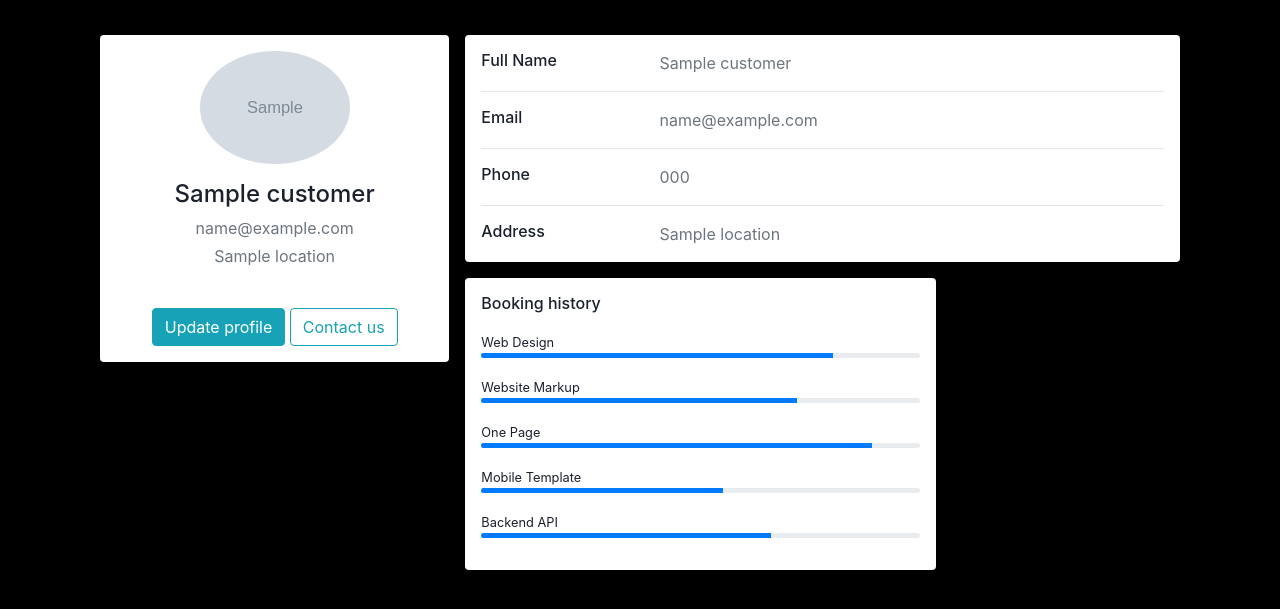
After one commit to rafu01/cse370-project, a Django app: template showroom/templates/profile.html in a window 1280 px wide. The commit adds this page. Shown: the top 609 px of the page. Run offline with Django 3.2, Linux system fonts and the light colour scheme; the template is opened without the code that fills it: most values are stand-ins (such as "Sample title", 1, 10 or a date in 2020); grey boxes marked "Sample" are stand-in pictures; some libraries are stand-ins or nearby versions.

Commit message:
added profile page

```diff
--- a/showroom/templates/navbar.html
+++ b/showroom/templates/navbar.html
@@ -50,7 +50,7 @@
                     <li id="navbar" class="nav-item"><a style="color: white; padding: 10px; text-decoration: none;" href="{% url 'accessories' %}">Accessories</a></li>
                     {% if user.is_authenticated %}
                         <!-- <li id="navbar" class="nav-item"><img style="border-radius: 40px; height: 40px;  width: 40px" src="{{customer.profile_pic}}" alt=""></li> -->
-                        <li id="navbar" class="nav-item"><a style="color: white; padding: 10px; text-decoration: none;">{{customer.name}}</a></li>
+                        <li id="navbar" class="nav-item"><a href="{% url 'profile' %}" style="color: white; padding: 10px; text-decoration: none;">{{customer.name}}</a></li>
                         <li id="navbar" class="nav-item"><form action="logout" method="POST">{% csrf_token %}<a style="color: white; padding: 10px; text-decoration: none;" href="{% url 'logout' %}">Logout</a></form></li>
                     {% else %}
                         <li id="navbar" class="nav-item"><a style="color: white; padding: 10px; text-decoration: none;" href="{% url 'signup' %}">Sign Up</a></li>
--- /dev/null
+++ b/showroom/templates/profile.html
@@ -0,0 +1,119 @@
+{% load static %}
+<!DOCTYPE html>
+<html lang="en">
+<head>
+    <meta charset="utf-8">
+    <!--  This file has been downloaded from bootdey.com    @bootdey on twitter -->
+    <!--  All snippets are MIT license http://bootdey.com/license -->
+    <title>User profile</title>
+    <meta name="viewport" content="width=device-width, initial-scale=1">
+    <link href="http://netdna.bootstrapcdn.com/bootstrap/4.4.1/css/bootstrap.min.css" rel="stylesheet">
+    <link rel="stylesheet" href="{% static 'css/profilecss.css' %}">
+
+</head>
+<body>
+<div class="container">
+    <div class="main-body">
+          <div class="row gutters-sm">
+            <div class="col-md-4 mb-3">
+              <div class="card">
+                <div class="card-body">
+                  <div class="d-flex flex-column align-items-center text-center">
+                    <img src="{{customer.profile_img}}" alt="Admin" class="rounded-circle" width="150">
+                    <div class="mt-3">
+                      <h4>{{customer.name}}</h4>
+                      <p class="text-secondary mb-1">{{customer.email}}</p>
+                      {% if customer.location is not None %}
+                        <p class="text-muted font-size-sm">{{customer.location}}</p>
+                        {% endif %}
+                        <br>
+                      <button class="btn btn-info">Update profile</button>
+                      <button class="btn btn-outline-info">Contact us</button>
+                    </div>
+                  </div>
+                </div>
+              </div>
+            </div>
+            <div class="col-md-8">
+              <div class="card mb-3">
+                <div class="card-body">
+                  <div class="row">
+                    <div class="col-sm-3">
+                      <h6 class="mb-0">Full Name</h6>
+                    </div>
+                    <div class="col-sm-9 text-secondary">
+                        {{customer.name}}
+                    </div>
+                  </div>
+                  <hr>
+                  <div class="row">
+                    <div class="col-sm-3">
+                      <h6 class="mb-0">Email</h6>
+                    </div>
+                    <div class="col-sm-9 text-secondary">
+                        {{customer.email}}
+                    </div>
+                  </div>
+                  <hr>
+                  <div class="row">
+                    <div class="col-sm-3">
+                      <h6 class="mb-0">Phone</h6>
+                    </div>
+                    <div class="col-sm-9 text-secondary">
+                      {{customer.phone}}
+                    </div>
+                  </div>
+                  <hr>
+                  <div class="row">
+                    <div class="col-sm-3">
+                      <h6 class="mb-0">Address</h6>
+                    </div>
+                    {% if customer.location is not None%}
+                        <div class="col-sm-9 text-secondary">{{customer.location}}</div>
+                    {% else %}
+                        <div class="col-sm-9 text-secondary">Not provided yet</div>
+                    {% endif %}
+                  </div>
+                </div>
+              </div>
+              <div class="row gutters-sm">
+                <div class="col-sm-8 mb-3">
+                  <div class="card h-100">
+                    <div class="card-body">
+                      <h6 class="d-flex align-items-center mb-3">Booking history</h6>
+                      <small>Web Design</small>
+                      <div class="progress mb-3" style="height: 5px">
+                        <div class="progress-bar bg-primary" role="progressbar" style="width: 80%" aria-valuenow="80" aria-valuemin="0" aria-valuemax="100"></div>
+                      </div>
+                      <small>Website Markup</small>
+                      <div class="progress mb-3" style="height: 5px">
+                        <div class="progress-bar bg-primary" role="progressbar" style="width: 72%" aria-valuenow="72" aria-valuemin="0" aria-valuemax="100"></div>
+                      </div>
+                      <small>One Page</small>
+                      <div class="progress mb-3" style="height: 5px">
+                        <div class="progress-bar bg-primary" role="progressbar" style="width: 89%" aria-valuenow="89" aria-valuemin="0" aria-valuemax="100"></div>
+                      </div>
+                      <small>Mobile Template</small>
+                      <div class="progress mb-3" style="height: 5px">
+                        <div class="progress-bar bg-primary" role="progressbar" style="width: 55%" aria-valuenow="55" aria-valuemin="0" aria-valuemax="100"></div>
+                      </div>
+                      <small>Backend API</small>
+                      <div class="progress mb-3" style="height: 5px">
+                        <div class="progress-bar bg-primary" role="progressbar" style="width: 66%" aria-valuenow="66" aria-valuemin="0" aria-valuemax="100"></div>
+                      </div>
+                    </div>
+                  </div>
+                </div>
+                </div>
+              </div>
+            </div>
+          </div>
+        </div>
+    </div>
+<script src="http://code.jquery.com/jquery-1.10.2.min.js"></script>
+<script src="http://netdna.bootstrapcdn.com/bootstrap/4.4.1/js/bootstrap.min.js"></script>
+<script type="text/javascript">
+
+</script>
+</body>
+</html>
--- a/showroom/urls.py
+++ b/showroom/urls.py
@@ -22,5 +22,6 @@ urlpatterns = [
     path('logout', views.logout, name='logout'),
     # path('booking/<str:pk>/',views.booking, name='booking'),
     path(r'booking/<str:pk>', views.booking, name='booking'),
+    path('profile', views.profile, name='profile'),
     # path(r'^booking/(?p<pk>\d+/)/$', views.booking_confirm, name='booking_confrim'),
 ]
--- /dev/null
+++ b/static/css/profilecss.css
@@ -0,0 +1,56 @@
+
+body{
+    margin-top:20px;
+    color: #1a202c;
+    text-align: left;
+    background-color: black;
+}
+.main-body {
+    padding: 15px;
+}
+.card {
+    box-shadow: 0 1px 3px 0 rgba(0,0,0,.1), 0 1px 2px 0 rgba(0,0,0,.06);
+}
+
+.card {
+    position: relative;
+    display: flex;
+    flex-direction: column;
+    min-width: 0;
+    word-wrap: break-word;
+    background-color: #fff;
+    background-clip: border-box;
+    border: 0 solid rgba(0,0,0,.125);
+    border-radius: .25rem;
+}
+
+.card-body {
+    flex: 1 1 auto;
+    min-height: 1px;
+    padding: 1rem;
+}
+
+.gutters-sm {
+    margin-right: -8px;
+    margin-left: -8px;
+}
+
+.gutters-sm>.col, .gutters-sm>[class*=col-] {
+    padding-right: 8px;
+    padding-left: 8px;
+}
+.mb-3, .my-3 {
+    margin-bottom: 1rem!important;
+}
+
+.bg-gray-300 {
+    background-color: #e2e8f0;
+}
+.h-100 {
+    height: 100%!important;
+}
+.shadow-none {
+    box-shadow: none!important;
+}
+
+    </style>
```
Also changed, not shown: showroom/views.py (+11 -0 lines), static/img/user_dp/pexels-suliman-sallehi-1704488_WxHduvW.jpg (added).
